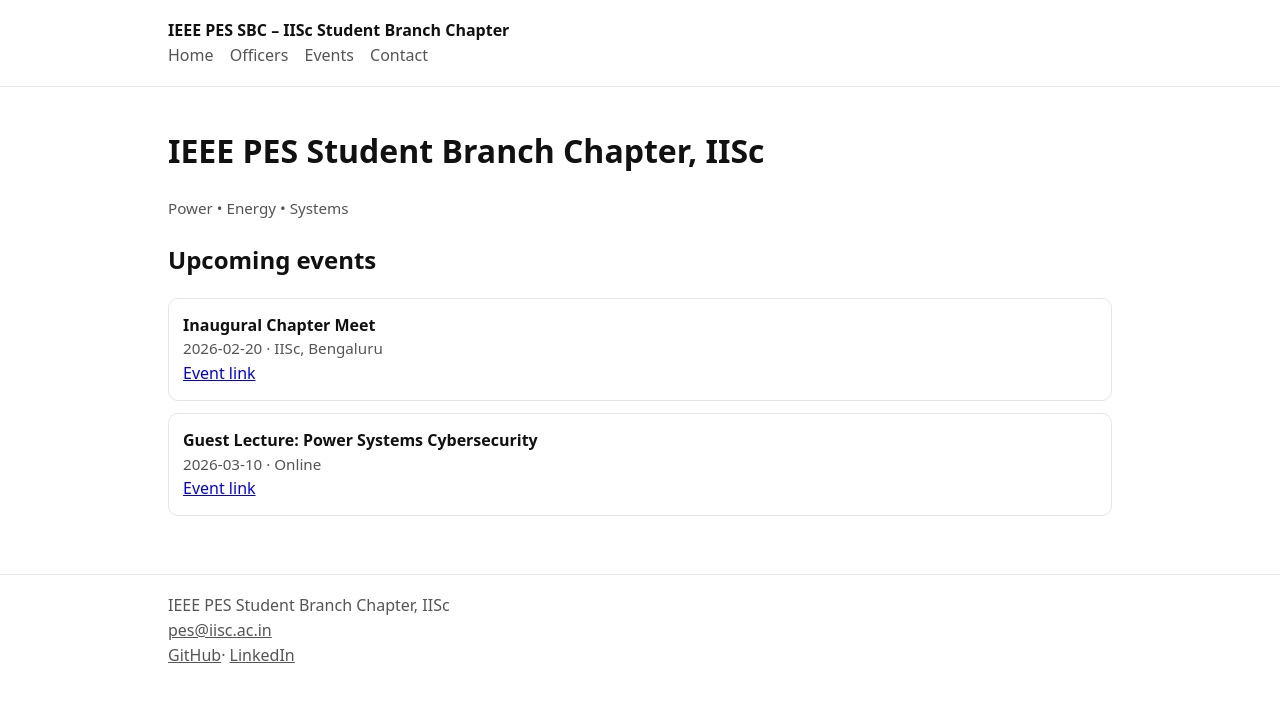
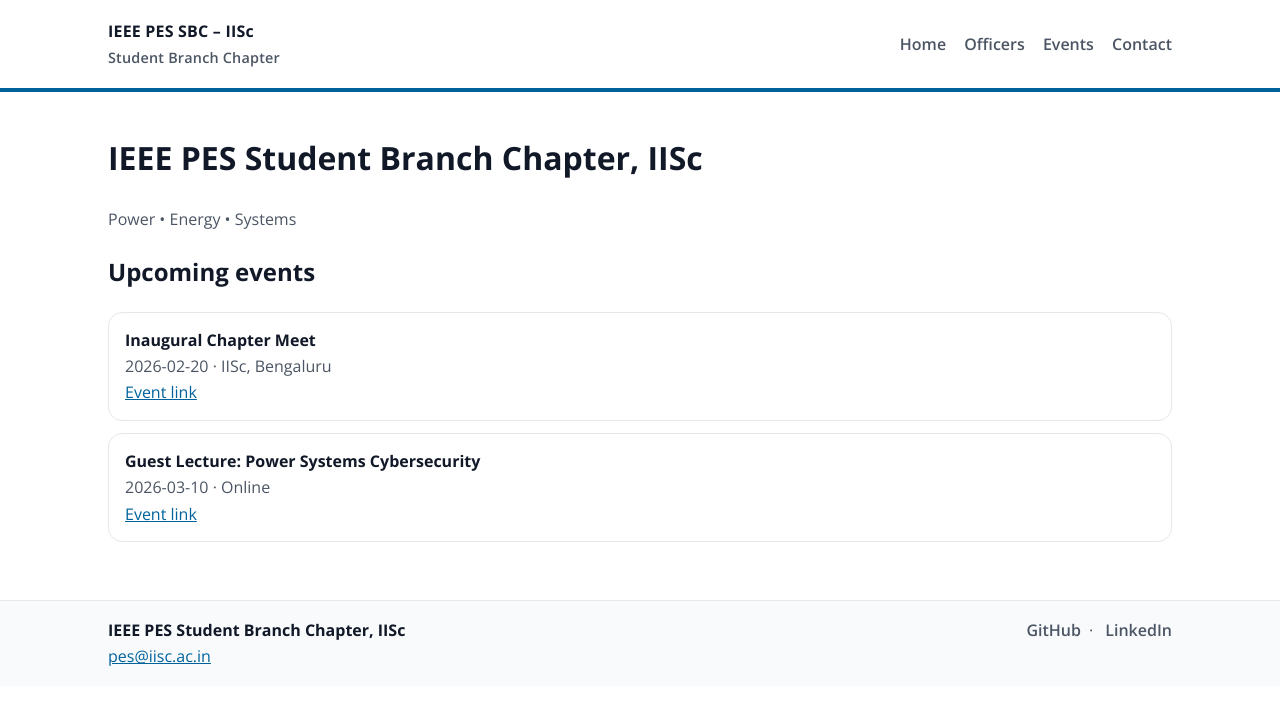
Before and after one commit to pessbciisc/pessbciisc.github.io, a Jekyll site: the page built from index.md, in a window 1280 px wide. Shown: the top 705 px of the page. Built offline with Jekyll 4.4.1, drawn with Linux system fonts in a browser that asks for light colours; our own code applies the rules of GitHub Pages for plain Markdown files.

Commit message:
Update style.css

```diff
--- a/assets/style.css
+++ b/assets/style.css
@@ -1,12 +1,104 @@
-:root { --fg:#111; --muted:#555; --border:#e6e6e6; }
+/* IEEE-inspired styling (from IEEE Brand Identity Guidelines):
+   - IEEE Blue for digital: #00629B (RGB 0,98,155)
+   - Preferred web typeface: Open Sans
+*/
+:root{
+  --ieee-blue:#00629B;
+  --text:#111827;
+  --muted:#4b5563;
+  --border:#e5e7eb;
+  --bg:#ffffff;
+  --soft:#f8fafc;
+}
+
 *{ box-sizing:border-box; }
-body{ margin:0; font:16px/1.55 system-ui, -apple-system, Segoe UI, Roboto, Arial; color:var(--fg); }
-.container{ max-width:980px; margin:0 auto; padding:18px; }
-.site-header{ border-bottom:1px solid var(--border); background:#fff; position:sticky; top:0; }
-.brand{ font-weight:700; text-decoration:none; color:var(--fg); margin-right:16px; }
-.nav a{ margin-right:12px; text-decoration:none; color:var(--muted); }
-.nav a:hover{ color:var(--fg); }
-.card{ border:1px solid var(--border); border-radius:10px; padding:14px; margin:12px 0; }
-.kv{ color:var(--muted); font-size:0.95rem; }
-.site-footer{ border-top:1px solid var(--border); margin-top:28px; color:var(--muted); }
-.site-footer a{ color:inherit; }
+html,body{ margin:0; padding:0; background:var(--bg); color:var(--text); }
+body{
+  font-family:"Open Sans", system-ui, -apple-system, "Segoe UI", Roboto, Arial, sans-serif;
+  line-height:1.65;
+}
+
+.container{ max-width:1100px; margin:0 auto; padding:18px 18px; }
+
+.site-header{
+  background:#fff;
+  border-bottom:4px solid var(--ieee-blue);
+}
+.header-inner{
+  display:flex;
+  align-items:center;
+  justify-content:space-between;
+  gap:18px;
+}
+
+.brand{
+  text-decoration:none;
+  color:var(--text);
+  font-weight:700;
+  letter-spacing:0.2px;
+}
+.brand-sub{
+  display:block;
+  font-weight:600;
+  font-size:0.9rem;
+  color:var(--muted);
+  margin-top:2px;
+}
+
+.nav a{
+  text-decoration:none;
+  color:var(--muted);
+  font-weight:600;
+  margin-left:14px;
+}
+.nav a:hover{ color:var(--ieee-blue); }
+
+a{ color:var(--ieee-blue); }
+a:hover{ text-decoration:underline; }
+
+.hero{
+  padding:18px 0 8px;
+}
+.hero h1{ margin:0 0 6px; font-size:2rem; }
+.kv{ color:var(--muted); margin:0; }
+
+.section-title{
+  margin-top:22px;
+  border-left:5px solid var(--ieee-blue);
+  padding-left:10px;
+}
+
+.card{
+  border:1px solid var(--border);
+  border-radius:14px;
+  padding:14px 16px;
+  margin:12px 0;
+  background:#fff;
+}
+.card-title{ font-weight:700; }
+.card-meta{ color:var(--muted); font-size:0.95rem; margin-top:2px; }
+
+.site-footer{
+  margin-top:28px;
+  border-top:1px solid var(--border);
+  background:var(--soft);
+}
+.footer-inner{
+  display:flex;
+  align-items:flex-start;
+  justify-content:space-between;
+  gap:18px;
+  padding-top:16px;
+  padding-bottom:16px;
+}
+.footer-title{ font-weight:700; }
+.footer-muted{ color:var(--muted); }
+.footer-links a{ color:var(--muted); text-decoration:none; font-weight:600; }
+.footer-links a:hover{ color:var(--ieee-blue); }
+.sep{ color:var(--muted); margin:0 8px; }
+
+@media (max-width: 760px){
+  .header-inner{ flex-direction:column; align-items:flex-start; }
+  .nav a{ margin-left:0; margin-right:12px; display:inline-block; }
+  .footer-inner{ flex-direction:column; }
+}
```
